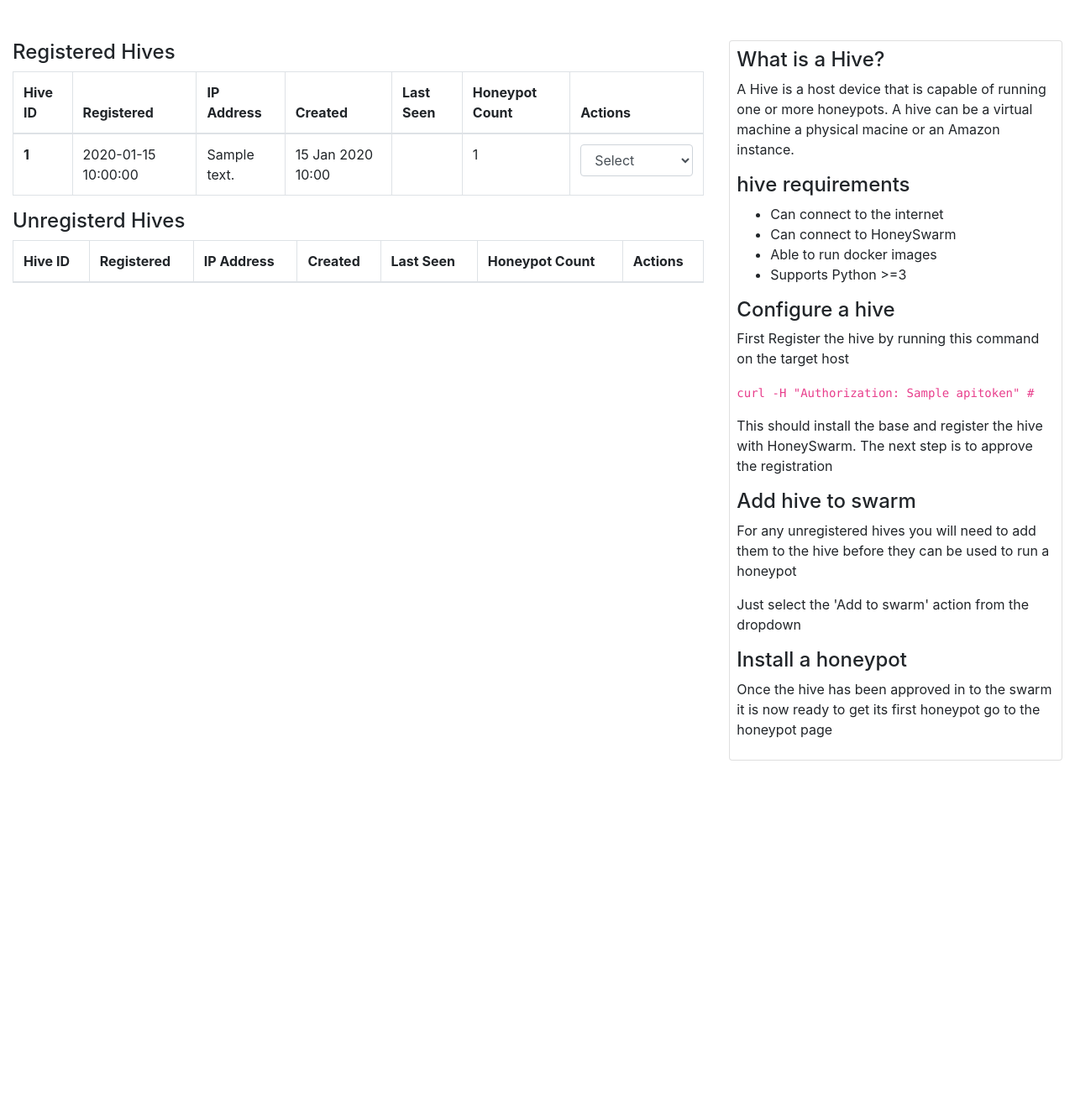
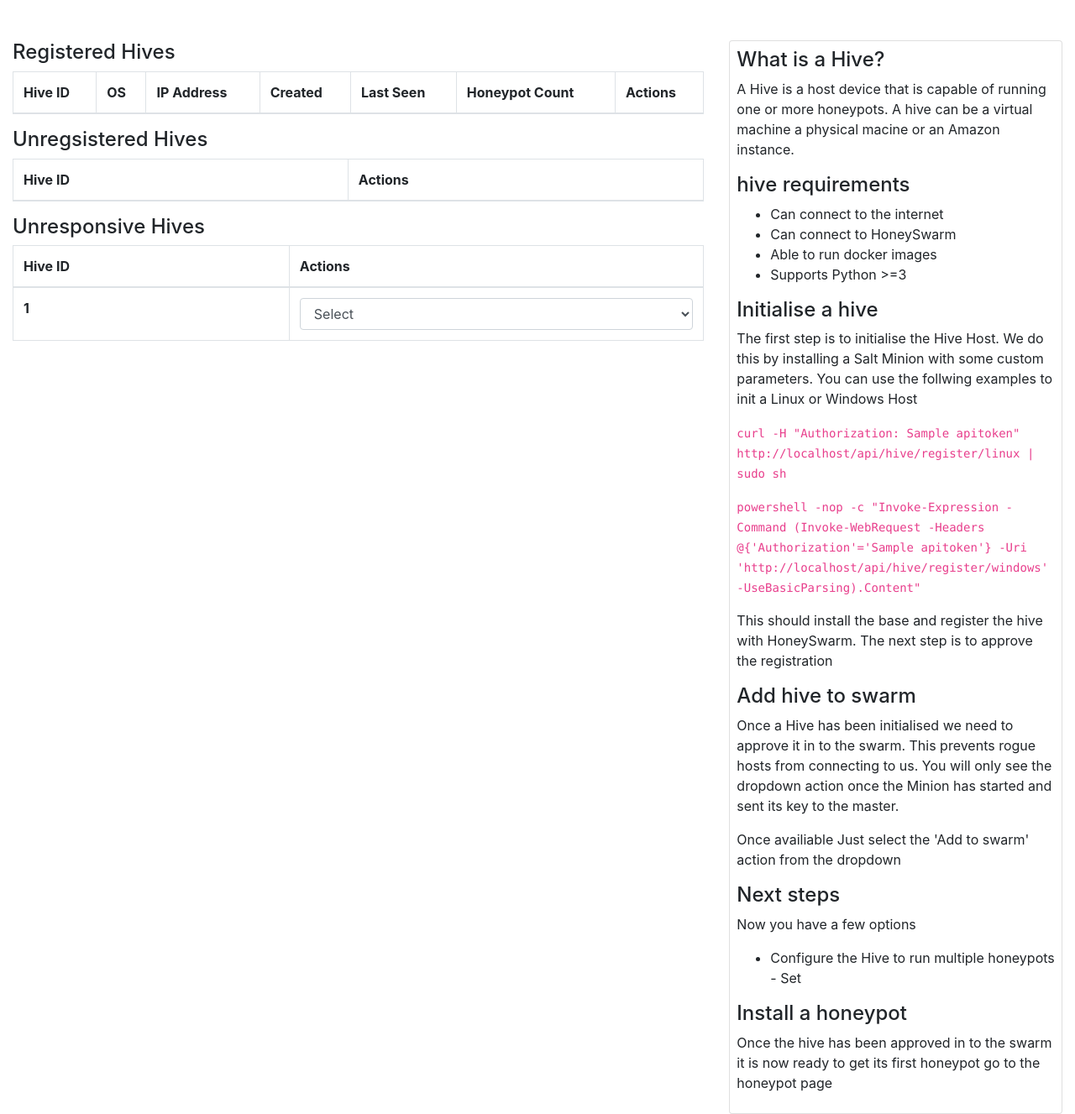
Before and after one commit to honeyswarm/honeyswarm, a Flask app: template honeyswarm/templates/hives.html in a window 1280 px wide. Shown: the part 56-1383 px from the top of the page at 84% size. Before the commit the page ends 962 px from the top, so only its background shows below. Run offline with Flask 2, Linux system fonts and the light colour scheme; the template is opened without the code that fills it: most values are stand-ins (such as "Sample title", 1, 10 or a date in 2020); lists and menus that the app fills with data are empty; some libraries are stand-ins or nearby versions.

Commit message:
Add More hive state tables

```diff
--- a/honeyswarm/templates/hives.html
+++ b/honeyswarm/templates/hives.html
@@ -13,7 +13,7 @@
             <thead>
               <tr>
                 <th scope="col">Hive ID</th>
-                <th scope="col">Registered</th>
+                <th scope="col">OS</th>
                 <th scope="col">IP Address</th>
                 <th scope="col">Created</th>
                 <th scope="col">Last Seen</th>
@@ -23,11 +23,11 @@
             </thead>
             <tbody>
               {% for hive in hive_list %}
-              {% if hive['registered'] %}
+              {% if hive['salt_alive']  %}
               <tr>
                 <th scope="row">{{hive['id']}}</th>
-                <td>{{hive['registered']}}</td>
-                <td>{{hive['ip_address']}}</td>
+                <td>{{hive['grains']['osfullname']}}</td>
+                <td>{{hive['grains']['ipv4'][-1]}}</td>
                 <td>{{hive['created_at'] | dateformat}}</td>
                 <td>{{hive['last_seen'] | dateformat}}</td>
                 <td>{{hive['honeypots'] | length}}</td>
@@ -51,16 +51,11 @@
 
       <div class="row">
         <div class="col">
-          <h4>Unregisterd Hives</h4>
+          <h4>Unregsistered Hives</h4>
           <table class="table table-bordered">
             <thead>
               <tr>
                 <th scope="col">Hive ID</th>
-                <th scope="col">Registered</th>
-                <th scope="col">IP Address</th>
-                <th scope="col">Created</th>
-                <th scope="col">Last Seen</th>
-                <th scope="col">Honeypot Count</th>
                 <th scope="col">Actions</th>
               </tr>
             </thead>
@@ -69,15 +64,12 @@
               {% if not hive['registered'] %}
               <tr>
                 <th scope="row">{{hive['id']}}</th>
-                <td>{{hive['registered']}}</td>
-                <td>{{hive['ip_address']}}</td>
-                <td>{{hive['created_at'] | dateformat}}</td>
-                <td>{{hive['last_seen'] | dateformat}}</td>
-                <td>{{hive['honeypots'] | length}}</td>
                 <td>
                   <select class="form-control hive_action" id="unregActions" data-hiveId="{{hive['id']}}">
                     <option value="select">Select</option>
+                    {% if hive['id'] in key_list %}
                     <option value="swarm">Add to Swarm</option>
+                    {% endif %}
                     <option value="delete">Delete</option>
                   </select>
                 </td>
@@ -88,6 +80,36 @@
           </table>
         </div>
       </div>
+
+      <div class="row">
+        <div class="col">
+          <h4>Unresponsive Hives</h4>
+          <table class="table table-bordered">
+            <thead>
+              <tr>
+                <th scope="col">Hive ID</th>
+                <th scope="col">Actions</th>
+              </tr>
+            </thead>
+            <tbody>
+              {% for hive in hive_list %}
+              {% if not hive['salt_alive'] %}
+              <tr>
+                <th scope="row">{{hive['id']}}</th>
+                <td>
+                  <select class="form-control hive_action" id="unregActions" data-hiveId="{{hive['id']}}">
+                    <option value="select">Select</option>
+                    <option value="delete">Delete</option>
+                  </select>
+                </td>
+              </tr>
+              {% endif %}
+              {% endfor %}
+            </tbody>
+          </table>
+        </div>
+      </div>
+
 
     </div>
     <div class="col-4">
@@ -101,16 +123,26 @@
           <li>Able to run docker images</li>
           <li>Supports Python >=3</li>
         </ul>
-        <h4>Configure a hive</h4>
-        <p>First Register the hive by running this command on the target host</p>
-        <p><code>curl -H "Authorization: {{apitoken}}" {{ url_for('hives.hives_register', _external=True) }}</code></p>
+        <h4>Initialise a hive</h4>
+        <p>The first step is to initialise the Hive Host. We do this by installing a Salt Minion with some custom parameters. You can use the follwing examples to init a Linux or Windows Host</p>
+        <p><code>curl -H "Authorization: {{apitoken}}" {{ url_for('hives.hives_register', operating_system="linux", _external=True) }} | sudo sh</code></p>
+
+        <p><code>
+          powershell -nop -c "Invoke-Expression -Command (Invoke-WebRequest -Headers @{'Authorization'='{{apitoken}}'} -Uri '{{ url_for('hives.hives_register', operating_system="windows", _external=True) }}' -UseBasicParsing).Content"
+        </code></p>
+
 
         <p>This should install the base and register the hive with HoneySwarm. The next step is to approve the registration</p>
 
         <h4>Add hive to swarm</h4>
-        <p>For any unregistered hives you will need to add them to the hive before they can be used to run a honeypot</p>
-        <p>Just select the 'Add to swarm' action from the dropdown</p>
+        <p>Once a Hive has been initialised we need to approve it in to the swarm. This prevents rogue hosts from connecting to us. You will only see the dropdown action once the Minion has started and sent its key to the master.</p>
+        <p>Once availiable Just select the 'Add to swarm' action from the dropdown</p>
 
+        <h4>Next steps</h4>
+        <p>Now you have a few options</p>
+        <ul>
+          <li>Configure the Hive to run multiple honeypots - Set </li>
+        </ul>
         <h4>Install a honeypot</h4>
         <p>Once the hive has been approved in to the swarm it is now ready to get its first honeypot go to the honeypot page</p>
 
```
